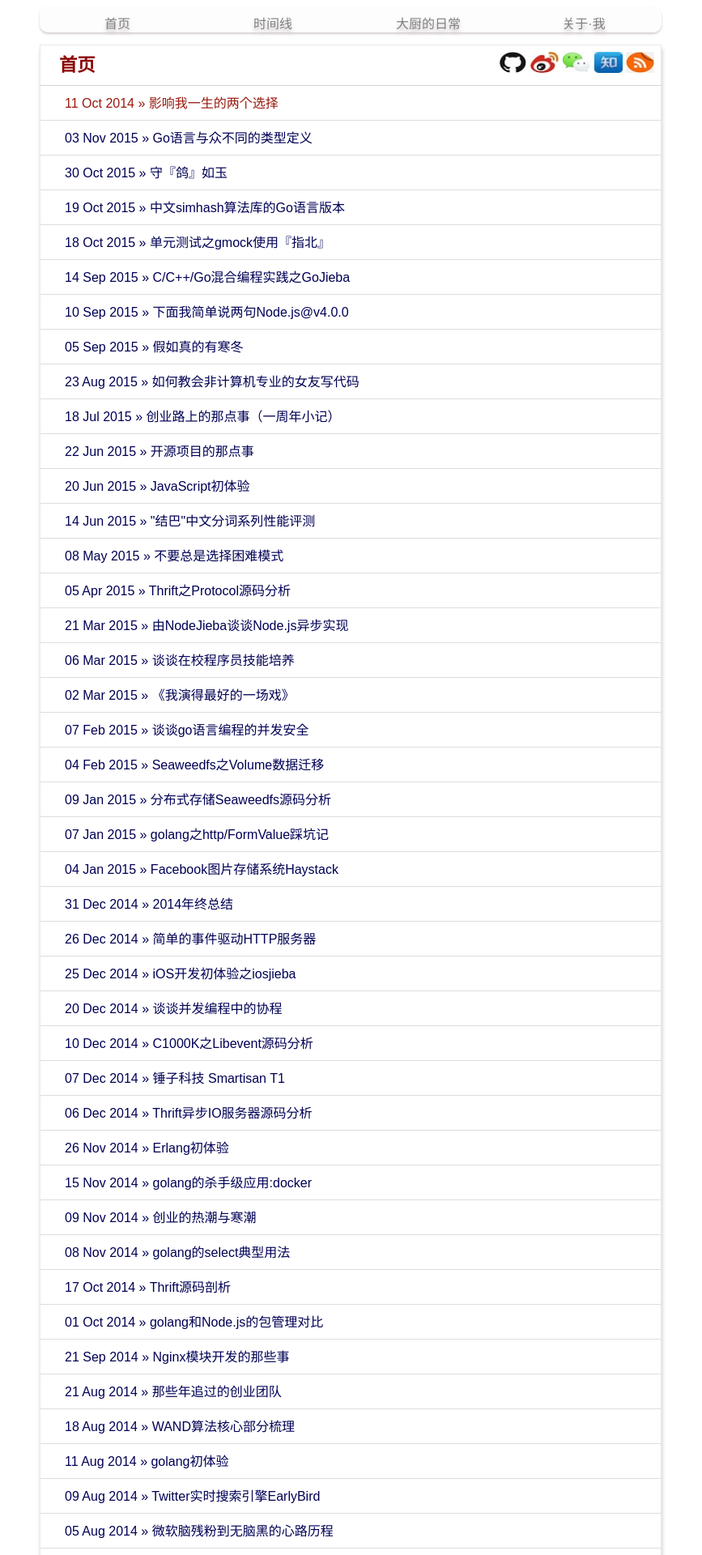
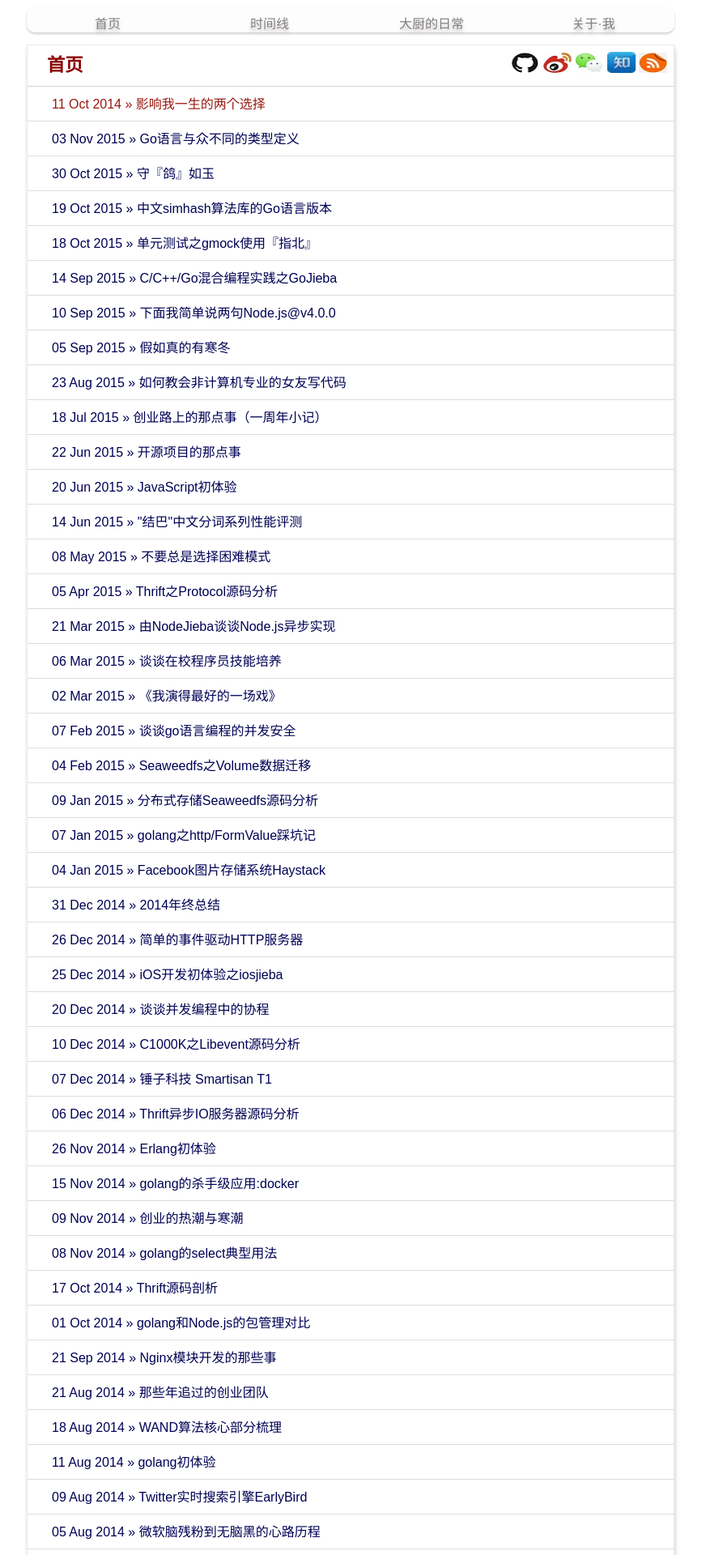
Before and after one commit to yanyiwu/blog, a Jekyll site: the page built from index.html, in a window 1280 px wide. Shown: the top 1920 px of the page at 81% size, without its empty margins (207-1074 px from the left). Built offline with Jekyll 4.4.1, drawn with Linux system fonts in a browser that asks for light colours; Markdown is read by kramdown in place of the engine named in the settings; comment, search, counter and statistics services are not loaded.

Commit message:
body width

```diff
--- a/css/style.css
+++ b/css/style.css
@@ -265,7 +265,7 @@ nav a:hover{
     body {
         font-family: 'Microsoft YaHei', 'SimHei', sans-serif;
         font-size: 16px;
-        width: 60%;
+        width: 800px;
     }
 
     code {
```
